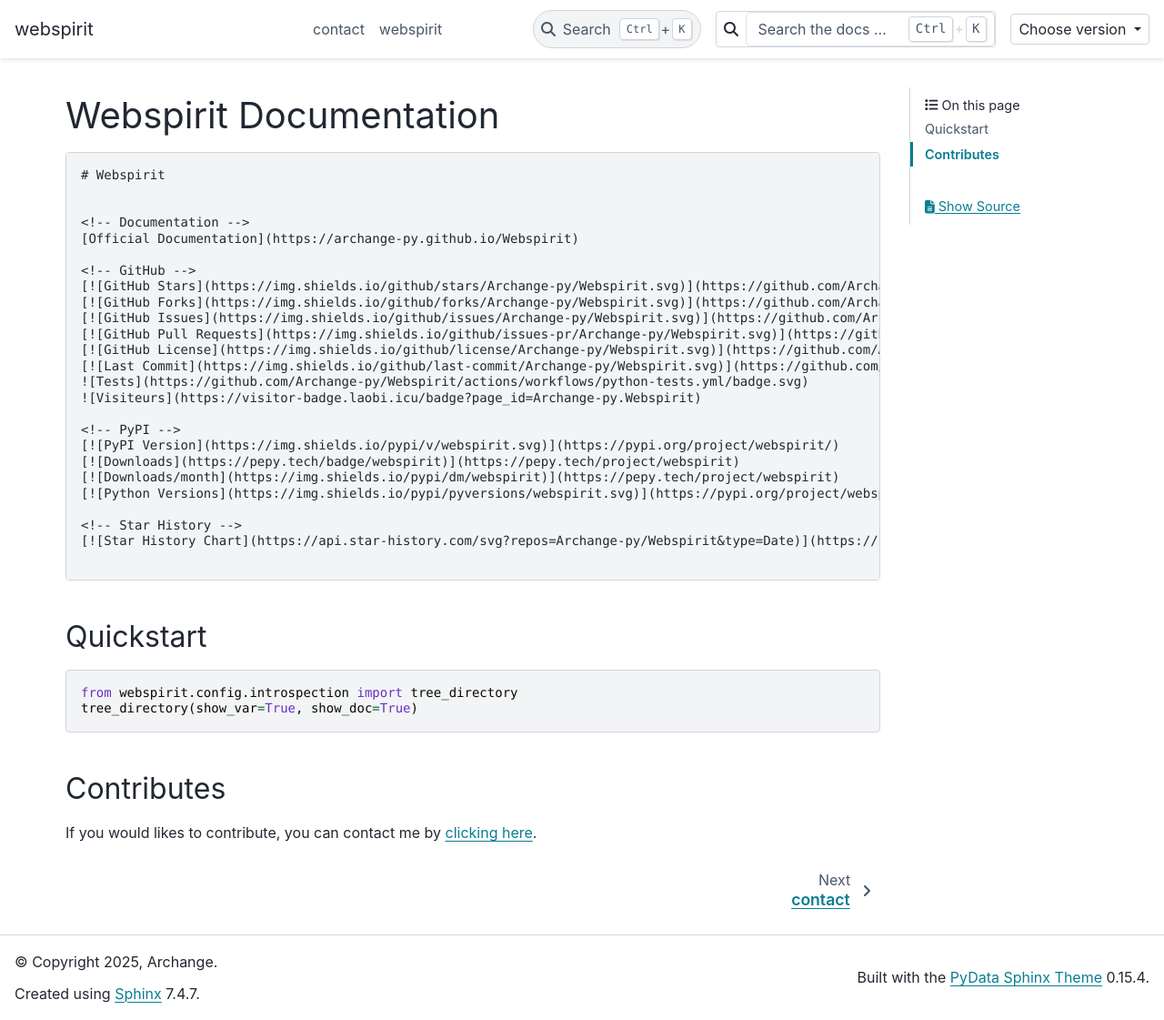
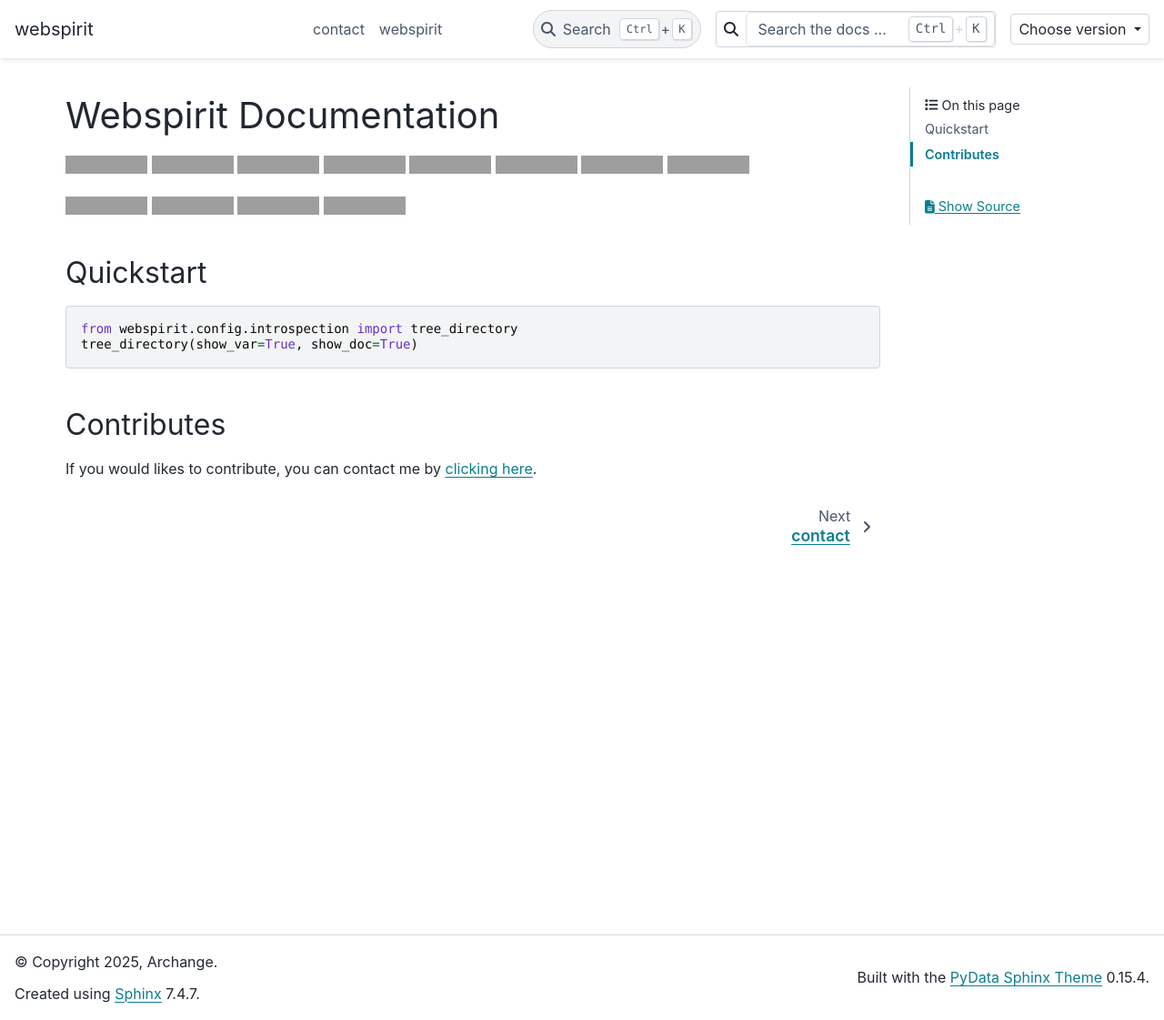
Before and after one commit to Archange-py/Webspirit, a Sphinx documentation site: the page built from docs/source/index.md, in a window 1280 px wide and 1121 px high. Shown: the whole window at 91% size. Built offline with Sphinx 7.4.7 and the PyData theme 0.15.4, drawn with Linux system fonts in a browser that asks for light colours; some of the changed lines change nothing that is shown; grey boxes are pictures that could not be loaded.

Commit message:
Ajouts de badges dans la doc

````diff
--- a/docs/source/conf.py
+++ b/docs/source/conf.py
@@ -28,10 +28,6 @@
     "myst_parser",
 ]
 
-myst_enable_extensions = [
-    "eval_rst",
-]
-
 autosummary_generate = True
 autoclass_content = "both"
 
@@ -55,23 +51,3 @@
 }
 html_static_path = ["_static"]
 # html_logo = "_static/logo-128.png"
-
-from docutils import nodes
-from docutils.parsers.rst import Directive
-import subprocess
-
-class PyExec(Directive):
-    has_content = True
-
-    def run(self):
-        code = "\n".join(self.content)
-        result = subprocess.run(
-            ["python"],
-            input=code,
-            text=True,
-            capture_output=True
-        )
-        return [nodes.literal_block(result.stdout, result.stdout)]
-
-def setup(app):
-    app.add_directive("pyexec", PyExec)
--- a/docs/source/index.md
+++ b/docs/source/index.md
@@ -1,11 +1,21 @@
 # Webspirit Documentation
 
-```{eval-rst}
-.. pyexec::
+<!-- GitHub -->
+[![GitHub Stars](https://img.shields.io/github/stars/Archange-py/Webspirit.svg)](https://github.com/Archange-py/Webspirit/stargazers)
+[![GitHub Forks](https://img.shields.io/github/forks/Archange-py/Webspirit.svg)](https://github.com/Archange-py/Webspirit/network)
+[![GitHub Issues](https://img.shields.io/github/issues/Archange-py/Webspirit.svg)](https://github.com/Archange-py/Webspirit/issues)
+[![GitHub Pull Requests](https://img.shields.io/github/issues-pr/Archange-py/Webspirit.svg)](https://github.com/Archange-py/Webspirit/pulls)
+[![GitHub License](https://img.shields.io/github/license/Archange-py/Webspirit.svg)](https://github.com/Archange-py/Webspirit/blob/main/LICENSE)
+[![Last Commit](https://img.shields.io/github/last-commit/Archange-py/Webspirit.svg)](https://github.com/Archange-py/Webspirit/commits/main)
+![Tests](https://github.com/Archange-py/Webspirit/actions/workflows/python-tests.yml/badge.svg)
+![Visiteurs](https://visitor-badge.laobi.icu/badge?page_id=Archange-py.Webspirit)
 
-   from pathlib import Path
-   print(Path("../../README.md").read_text())
-```
+<!-- PyPI -->
+[![PyPI Version](https://img.shields.io/pypi/v/webspirit.svg)](https://pypi.org/project/webspirit/)
+[![Downloads](https://pepy.tech/badge/webspirit)](https://pepy.tech/project/webspirit)
+[![Downloads/month](https://img.shields.io/pypi/dm/webspirit)](https://pepy.tech/project/webspirit)
+[![Python Versions](https://img.shields.io/pypi/pyversions/webspirit.svg)](https://pypi.org/project/webspirit/)
+
 
 ## Quickstart
 
````
